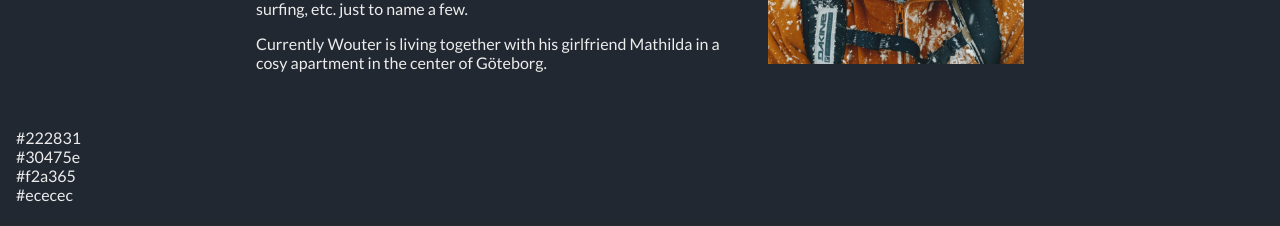
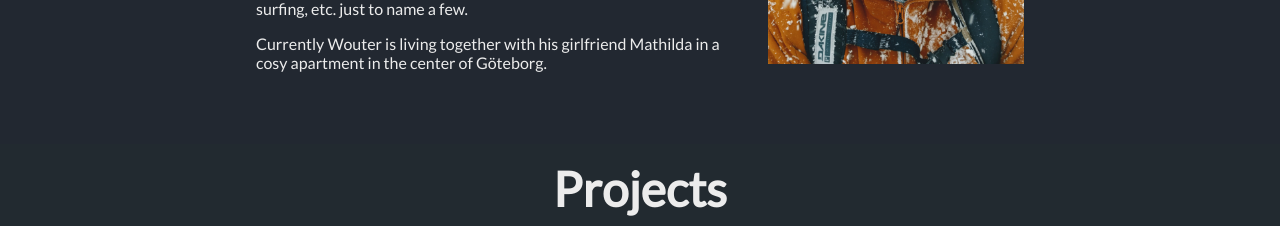
Before and after one commit to DankersW/dankersw.github.io, a React (Create React App) app: page / in a window 1280 px wide. Shown: the part 1160-1386 px from the top of the page. Built offline with nearby package versions, Linux system fonts and the light colour scheme.

Commit message:
Remove color template

```diff
--- a/src/pages/about/about.tsx
+++ b/src/pages/about/about.tsx
@@ -19,15 +19,6 @@ export default function About() {
                     <img src={wouterSnowPic} alt="Wouter"/>
                 </div>
             </div>
-
-            <div className="flex">
-                <div className="color1 box">#222831</div>
-                <div className="color2 box">#30475e</div>
-                <div className="color3 box">#f2a365</div>
-                <div className="color4 box">#ececec</div>
-            </div>
-
-
         </div>
     );
 }
```
